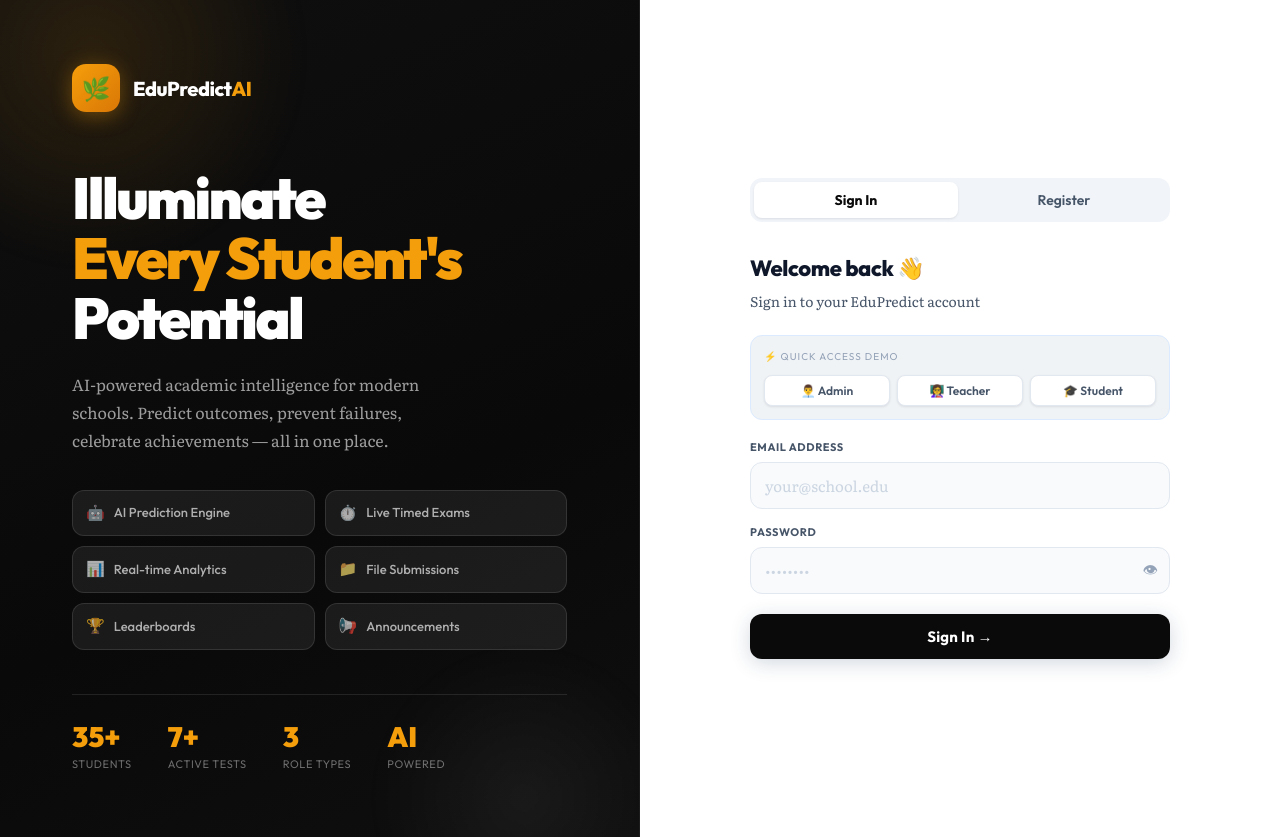
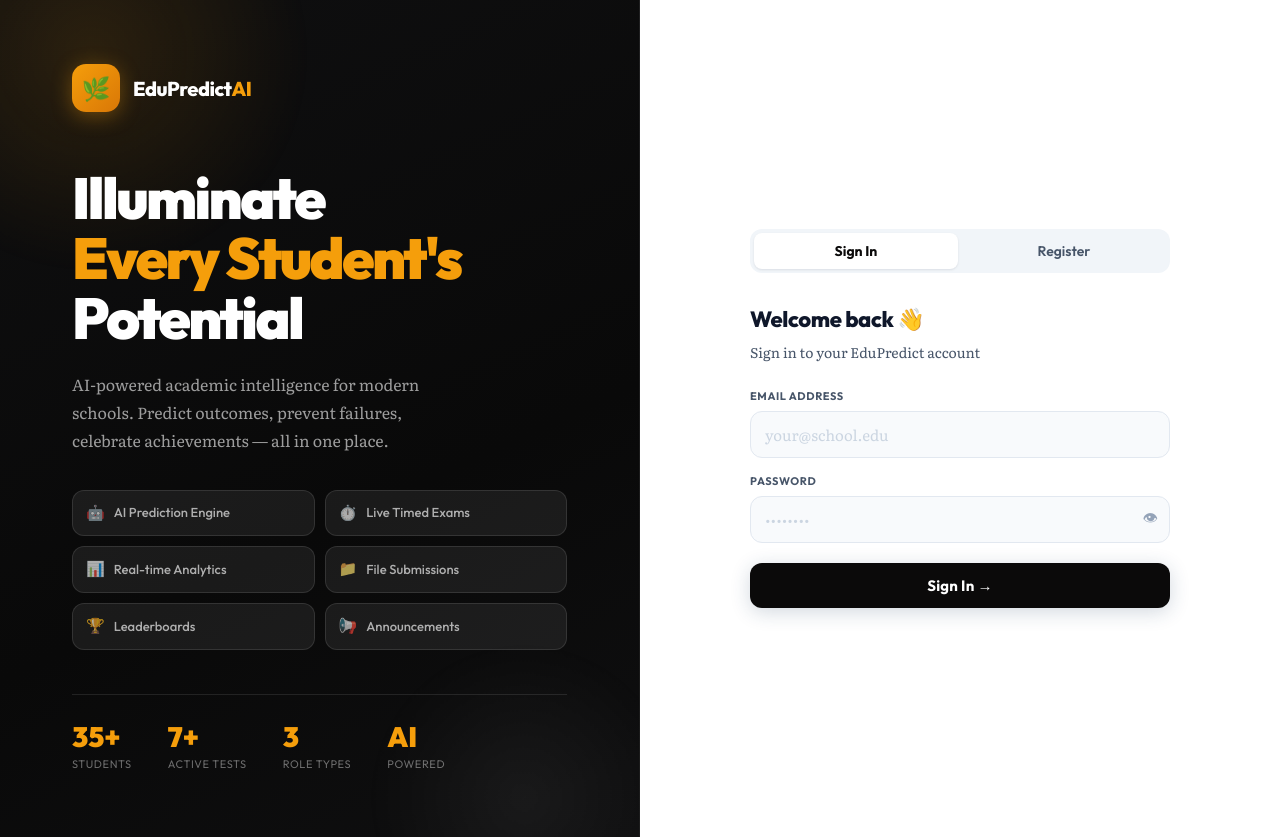
Before and after one commit to anjaligowda706-pixel/edupredict, a plain HTML site: page frontend/index.html in a window 1280 px wide. Drawn offline with Linux system fonts and the light colour scheme.

Commit message:
Update index.html

```diff
--- a/frontend/index.html
+++ b/frontend/index.html
@@ -68,16 +68,6 @@
       <form id="loginForm" onsubmit="doLogin(event)">
         <div class="auth-title">Welcome back 👋</div>
         <div class="auth-sub">Sign in to your EduPredict account</div>
-
-        <div class="demo-box">
-          <div class="demo-label">⚡ Quick Access Demo</div>
-          <div class="demo-row">
-            <button type="button" class="demo-pill admin" onclick="fillLogin('admin@school.edu','admin123')">👨‍💼 Admin</button>
-            <button type="button" class="demo-pill teacher" onclick="fillLogin('sarah@school.edu','teacher123')">👩‍🏫 Teacher</button>
-            <button type="button" class="demo-pill student" onclick="fillLogin('alice@school.edu','student123')">🎓 Student</button>
-          </div>
-        </div>
-
         <div class="field">
           <label class="field-label">Email Address</label>
           <input type="email" class="field-input" id="loginEmail" placeholder="your@school.edu" required>
```
